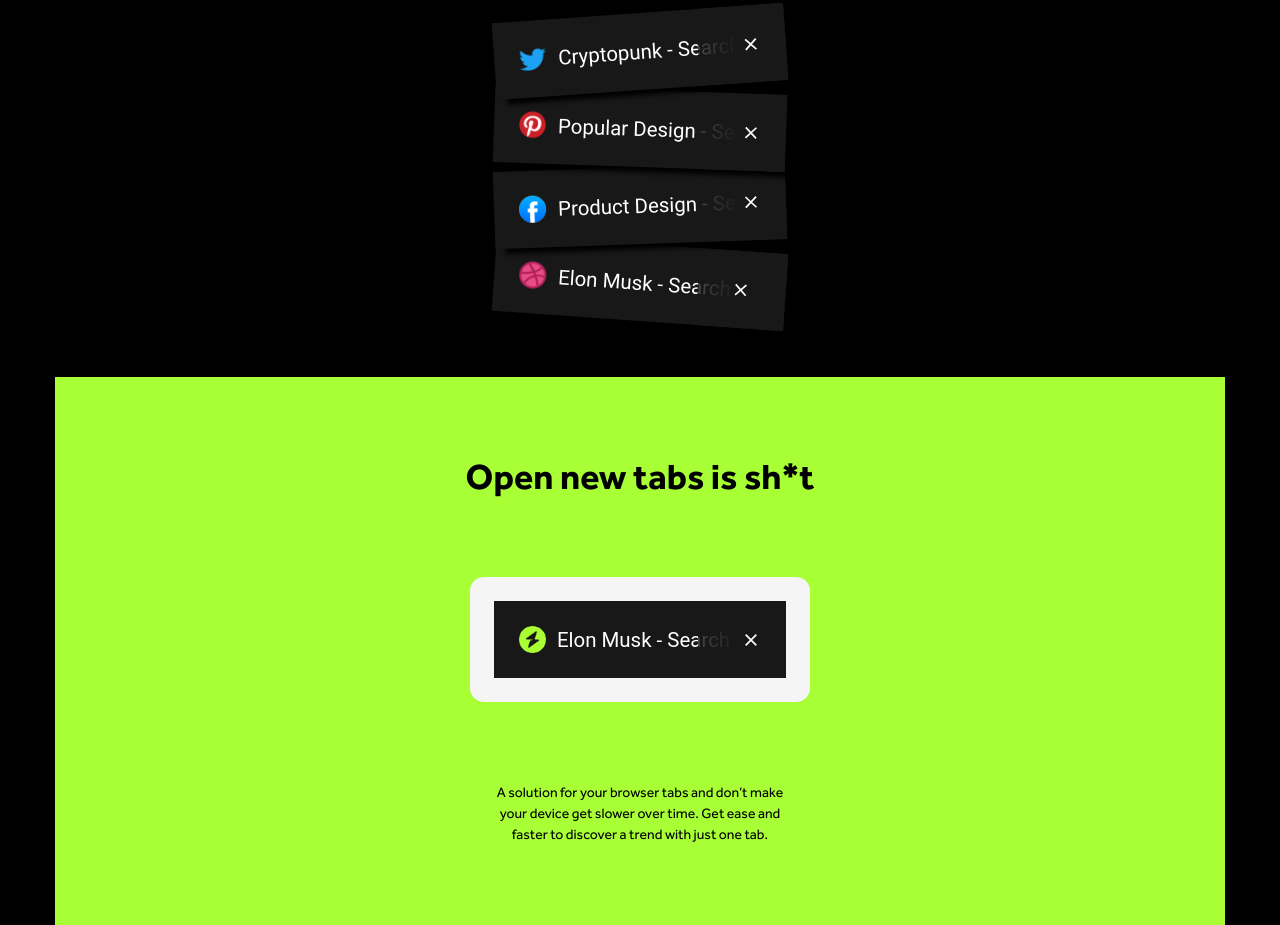
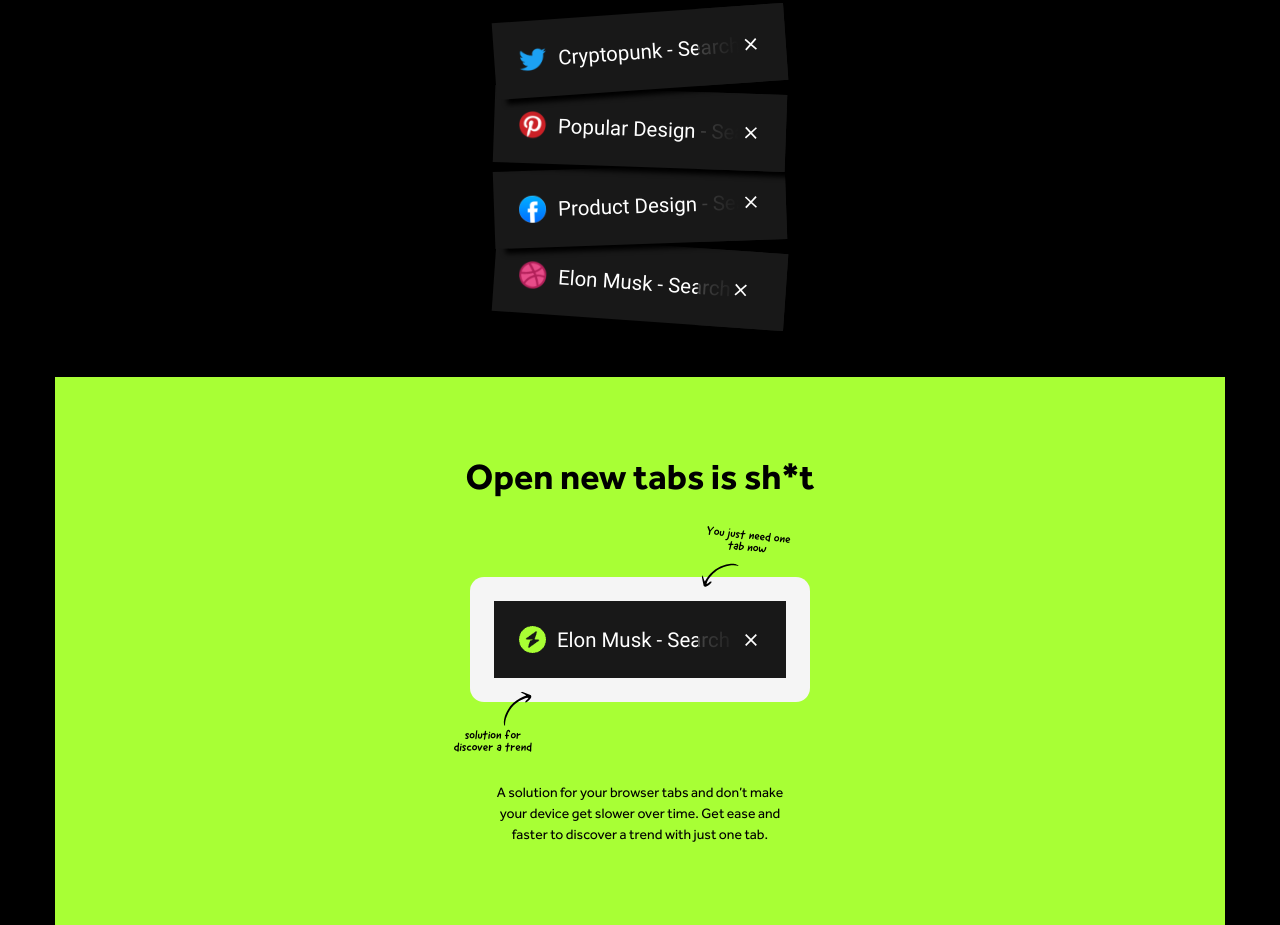
Before and after one commit to hasin01/Findtrend, a website built with Vite: page index.html in a window 1280 px wide. Shown: the part 344-1269 px from the top of the page. Built offline with nearby package versions, Linux system fonts and the light colour scheme.

Commit message:
Open-new-tabs

```diff
--- a/index.html
+++ b/index.html
@@ -152,10 +152,20 @@
         </div>
       </section>
       <section >
+
         <div class="container Open-new-tabs">
+
           <h2 class="Open-new-tabs-title">Open new tabs is sh*t </h2>
         <div class="Open-new-tabs-wraper-card">
           <div class="Open-new-tabs-item">
+            <div class="Open-new-tabs-arrow-top">
+              <p class="Open-new-tabs-arrow-title-top" >You just need one tab now</p><img  class="Open-new-tabs-arrow-img-top"  src="/src/img/Arrow 4.svg" alt="">
+            </div>
+            <div class="Open-new-tabs-arrow-bottom">
+             <img  class="Open-new-tabs-arrow-img-bottom"  src="/src/img/Arrow 4.svg" alt="">
+             <p class="Open-new-tabs-arrow-title-bottom" >solution for discover a trend</p>
+            </div>
+
             <img
               class="Open-new-tabs-img-logo"
               srcset="
@@ -173,7 +183,9 @@
               alt=""
               width="20px"
             />
+
           </div>
+
         </div>
         <p class="Open-new-tabs-descr">A solution for your browser tabs and don’t make your device get slower over time. Get ease and faster to discover a trend with just one tab.</p>
         </div>
--- a/src/css/font.css
+++ b/src/css/font.css
@@ -30,26 +30,26 @@
 
   }
 
-  @font-face {
-    font-family: "GoodDog";
-    font-style: normal;
-    font-weight: 400;
-    src: url("/src/font/GoodDog.ttf") format("ttf")
 
-  }
   @font-face {
     font-family: "Inter";
     font-style: normal;
     font-weight: 700;
-    src: url("/src/font/Inter-Bold.ttf") format("ttf")
+    src: url("/src/font/Inter-Bold.ttf") format("truetype")
 
   }
+  @font-face {
+    font-family: "GoodDog";
+    font-weight: 700;
+    src: url("/src/font/GoodDog.ttf") format("truetype");
+}
+
 
   @font-face {
     font-family: "Inter";
     font-style: normal;
     font-weight: 500;
-    src: url("/src/font/Inter-Medium.ttf") format("ttf")
+    src: url("/src/font/Inter-Medium.ttf") format("truetype")
 
   }
 
@@ -57,6 +57,6 @@
     font-family: "Roboto";
     font-style: normal;
     font-weight: 400;
-    src: url("/src/font/Roboto-Regular.ttf") format("ttf")
+    src: url("/src/font/Roboto-Regular.ttf") format("truetype")
 
   }
--- a/src/css/style.css
+++ b/src/css/style.css
@@ -15,7 +15,7 @@
   --font-family: "Effra", sans-serif;
   --second-family: "Roboto", sans-serif;
   --third-family: "Inter", sans-serif;
-  --font3: "GoodDog New", sans-serif;
+  --font3: "GoodDog", sans-serif;
 }
 * {
   box-sizing: border-box;
@@ -251,7 +251,6 @@
   font-size: 36px;
   font-weight: 700;
   line-height: 112%;
-  letter-spacing: 0%;
   text-align: center;
   margin-bottom: 80px;
 }
@@ -301,3 +300,47 @@
   max-width: 290px;
   text-align: center;
 }
+
+.Open-new-tabs-arrow-top{
+position: absolute;
+bottom: 100%;
+left: 70%;
+
+
+
+}
+.Open-new-tabs-arrow-title-top {
+   font-family: var(--font3);
+width: 100px;
+text-align: center;
+transform: rotate(6.00deg);
+color: rgb(0, 0, 0);
+font-size: 12px;
+line-height: 12px;
+
+
+}
+.Open-new-tabs-arrow-bottom {
+position: absolute;
+top: 110%;
+right: 85%;
+display: flex;
+flex-direction: column;
+align-items: flex-end;
+}
+.Open-new-tabs-arrow-title-bottom {
+  color: rgb(0, 0, 0);
+font-size: 12px;
+font-family: var(--font3);
+font-weight: 400;
+line-height: 12px;
+letter-spacing: 0%;
+text-align: center;
+width: 90px;
+
+
+}
+.Open-new-tabs-arrow-img-bottom {
+
+  transform: scaleX(-1) rotate(80deg);
+}
```
Also changed, not shown: src/img/Arrow 4.svg (added).
